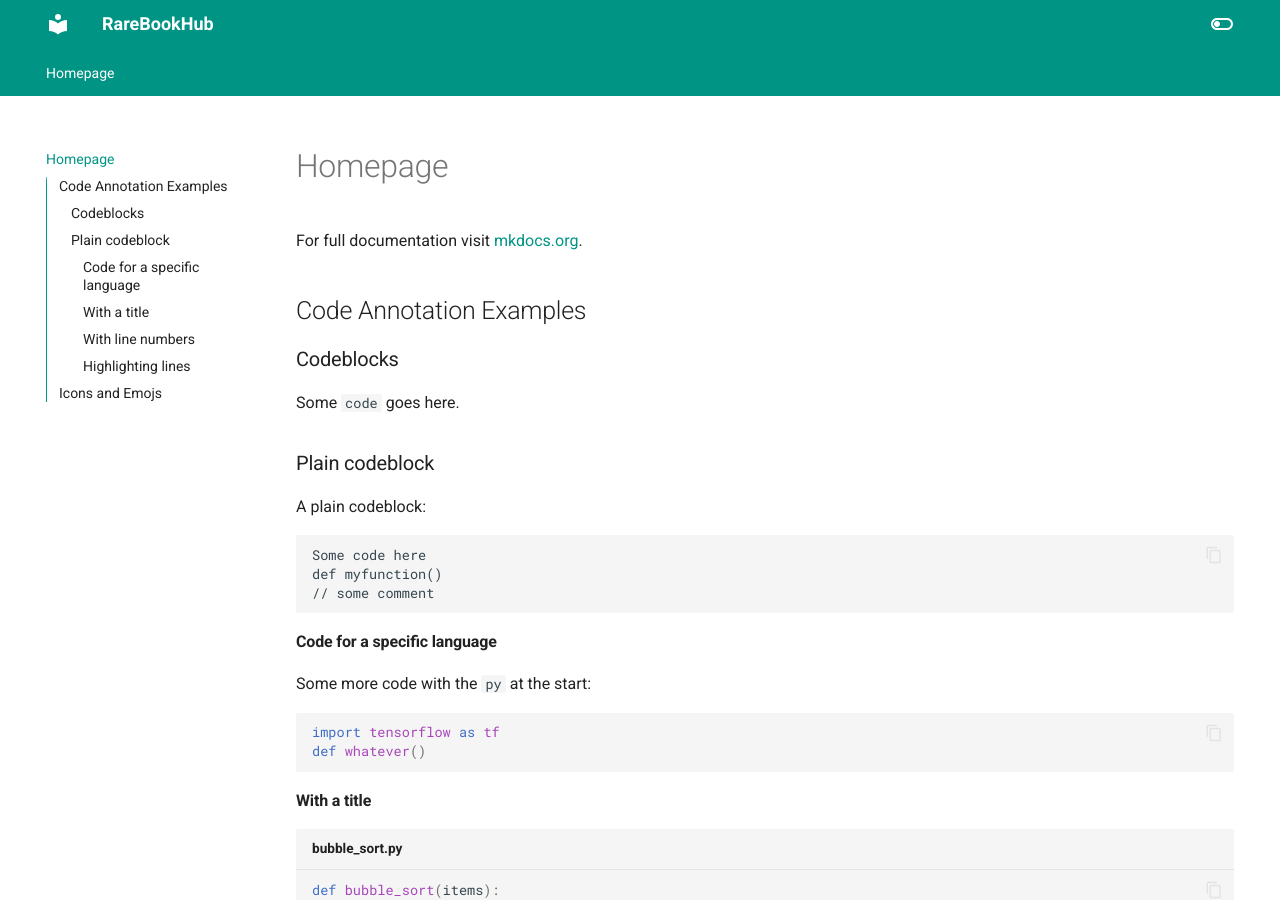
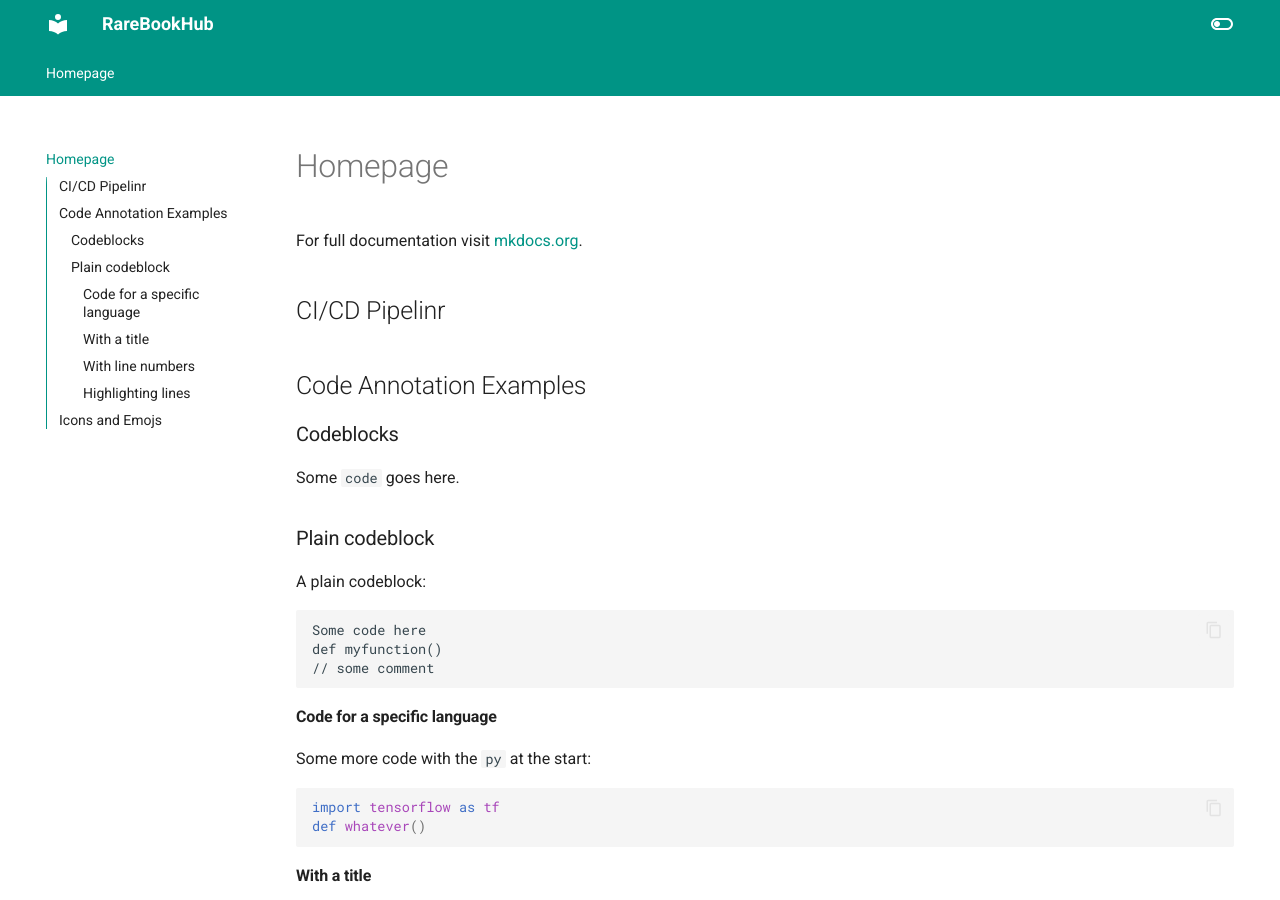
Before and after one commit to AmericanaExchange/RareBookHub, an MkDocs documentation site: the page built from docs/index.md, in a window 1280 px wide and 900 px high. Built offline with MkDocs 1.6.1 and Material for MkDocs 9.7.7, drawn with Linux system fonts in a browser that asks for light colours; emoji names are drawn with the system emoji font.

Commit message:
Added CICD

```diff
--- a/docs/index.md
+++ b/docs/index.md
@@ -1,6 +1,8 @@
 # Homepage
 
 For full documentation visit [mkdocs.org](https://www.mkdocs.org).
+
+## CI/CD Pipelinr
 
 ## Code Annotation Examples
 
```
